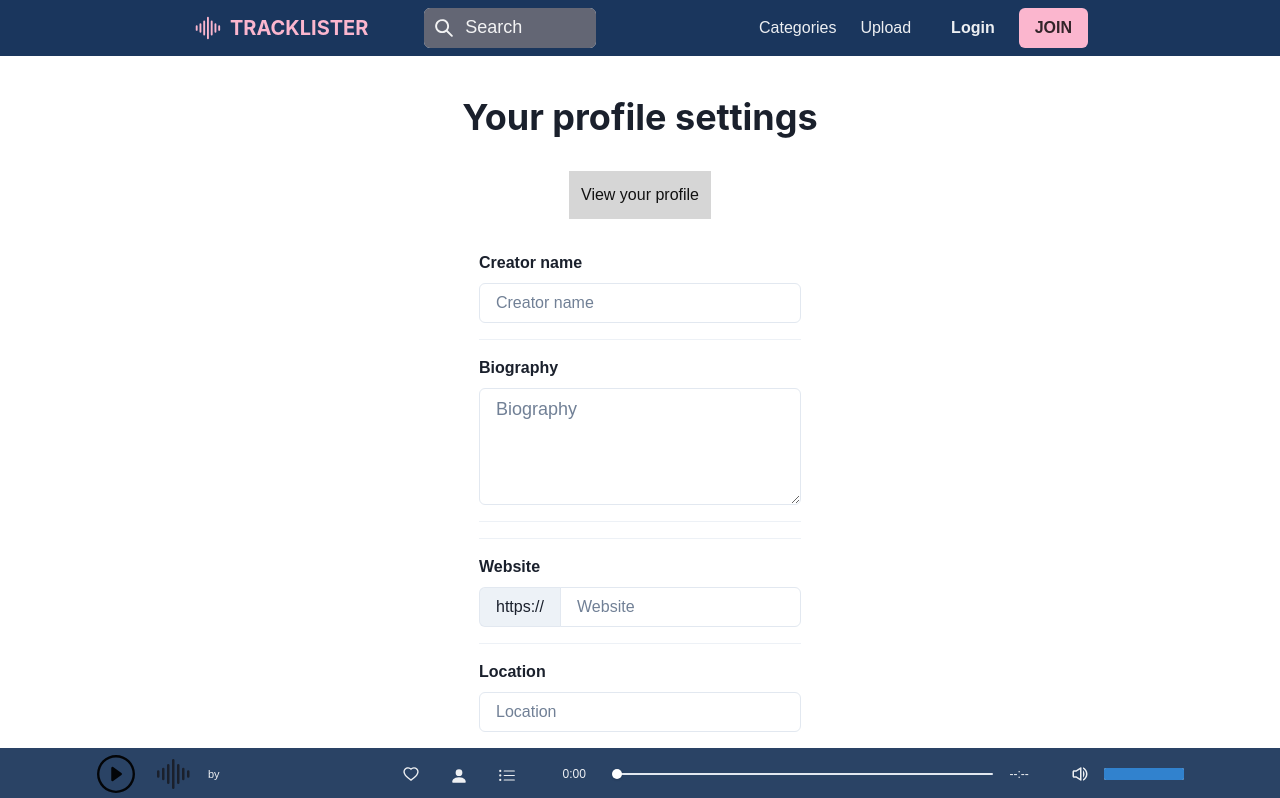
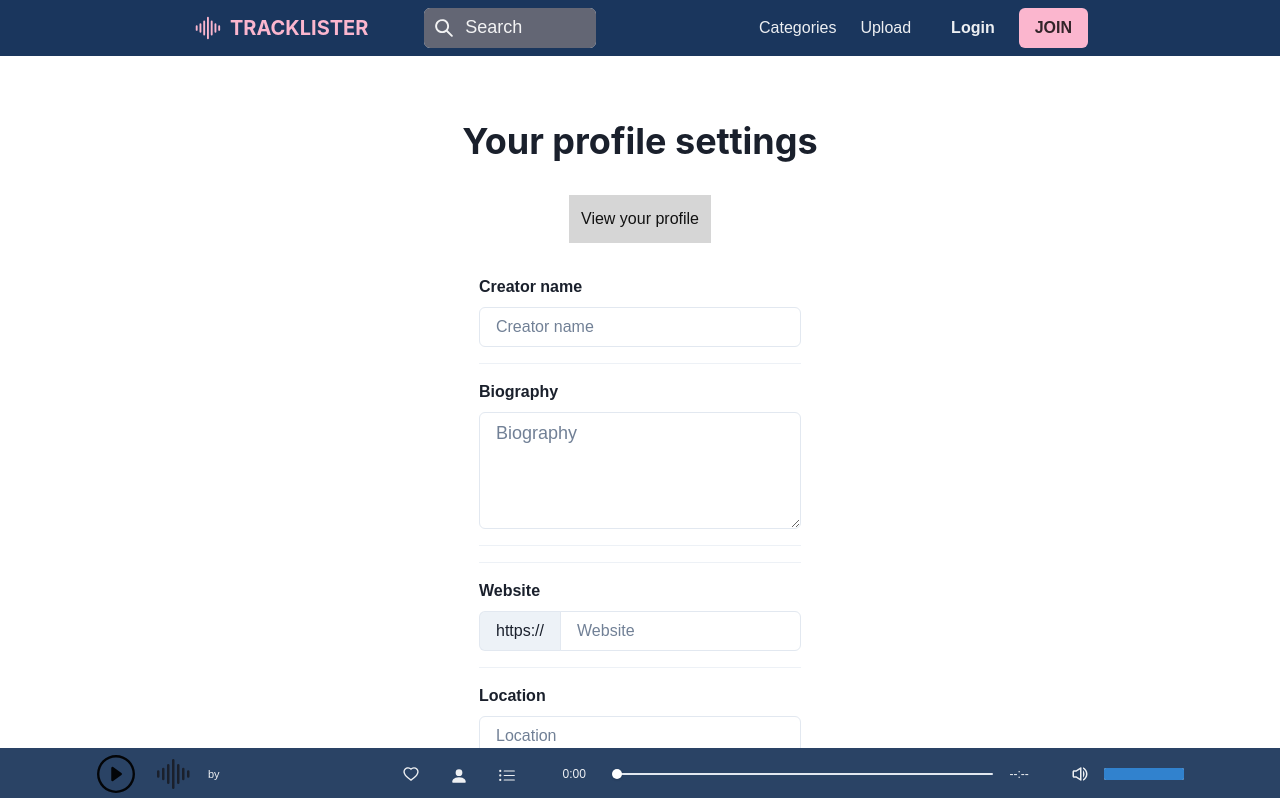
Before and after one commit to d33con/tracklister, a Next.js app: page /settings/profile in a window 1280 px wide. Shown: the top 798 px of the page. Built offline with nearby package versions, Linux system fonts and the light colour scheme; no server answers; the database is empty; a web font is replaced by a local one.

Commit message:
add some space under button

```diff
--- a/src/pages/settings/profile.tsx
+++ b/src/pages/settings/profile.tsx
@@ -17,9 +17,8 @@ import {
   Textarea,
   useToast,
 } from "@chakra-ui/react";
-import { FieldPath, doc, updateDoc } from "firebase/firestore";
+import { doc, updateDoc } from "firebase/firestore";
 import { getDownloadURL, ref, uploadString } from "firebase/storage";
-import { get } from "http";
 import NextLink from "next/link";
 import React, { useEffect, useRef, useState } from "react";
 
@@ -107,7 +106,7 @@ const Profile = () => {
   return (
     <Flex
       px={24}
-      my={10}
+      my={16}
       alignItems="center"
       justifyContent="center"
       direction="column"
```
